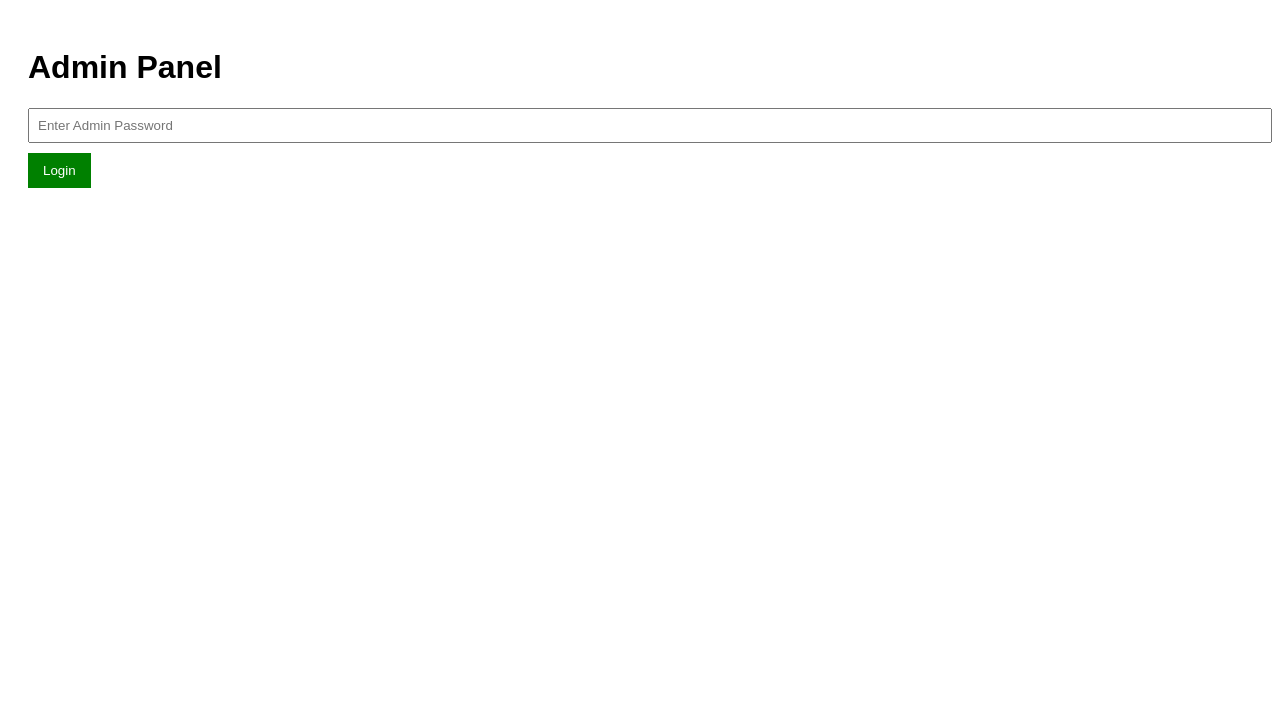
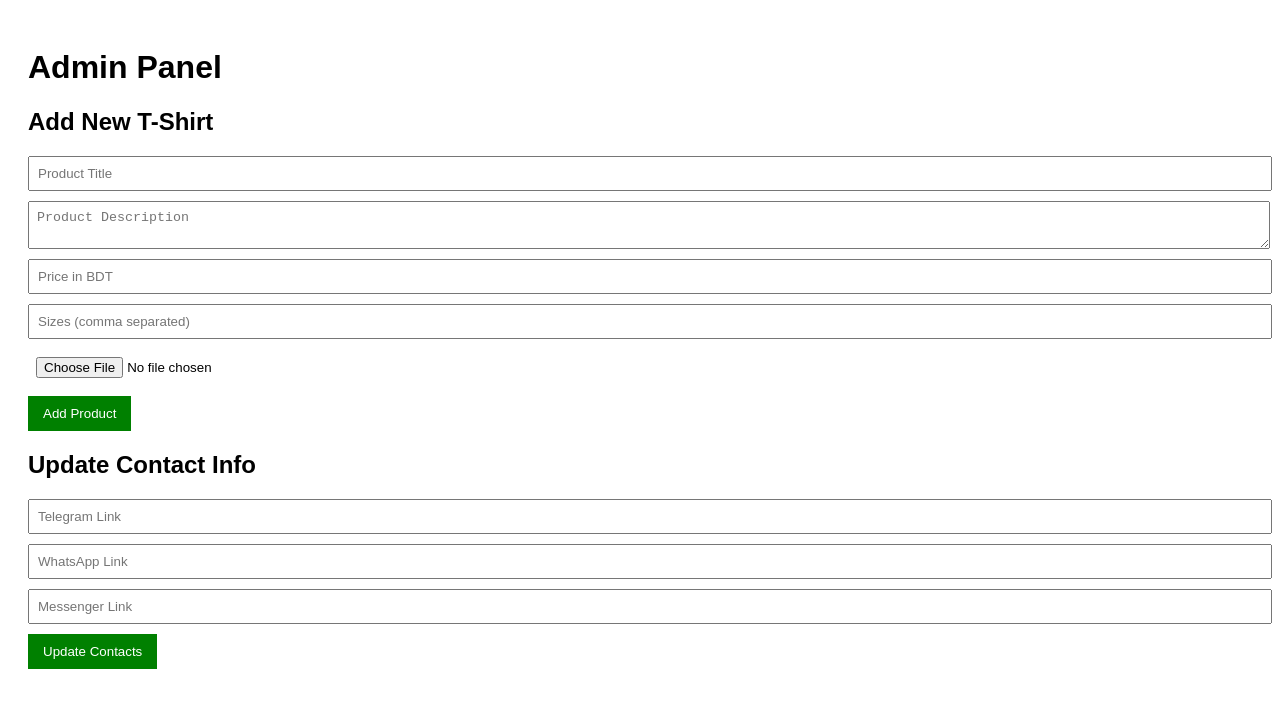
Before and after one commit to ri2900/todo-faction, a plain HTML site: page admin.html in a window 1280 px wide. Drawn offline with Linux system fonts and the light colour scheme.

Commit message:
Update admin.html

```diff
--- a/admin.html
+++ b/admin.html
@@ -1,28 +1,20 @@
-
 <!DOCTYPE html>
 <html>
 <head>
   <title>Admin Panel - Add Product</title>
   <style>
     body { font-family: Arial, sans-serif; padding: 20px; }
-    input, textarea, select { display: block; margin: 10px 0; padding: 8px; width: 100%; }
+    input, textarea { display: block; margin: 10px 0; padding: 8px; width: 100%; }
     button { padding: 10px 15px; background-color: green; color: white; border: none; cursor: pointer; }
-    .hidden { display: none; }
   </style>
 </head>
 <body>
   <h1>Admin Panel</h1>
 
-  <div id="loginDiv">
-    <input type="password" id="adminPassword" placeholder="Enter Admin Password">
-    <button onclick="checkPassword()">Login</button>
-  </div>
-
-  <div id="adminPanel" class="hidden">
   <h2>Add New T-Shirt</h2>
   <input type="text" id="title" placeholder="Product Title">
   <textarea id="description" placeholder="Product Description"></textarea>
-    <input type="number" id="price" placeholder="Price">
+  <input type="number" id="price" placeholder="Price in BDT">
   <input type="text" id="sizes" placeholder="Sizes (comma separated)">
   <input type="file" id="imageUpload">
   <button onclick="uploadImageAndAddProduct()">Add Product</button>
@@ -32,7 +24,6 @@
   <input type="text" id="whatsapp" placeholder="WhatsApp Link">
   <input type="text" id="messenger" placeholder="Messenger Link">
   <button onclick="updateContacts()">Update Contacts</button>
-  </div>
 
   <script src="https://www.gstatic.com/firebasejs/10.12.0/firebase-app.js"></script>
   <script src="https://www.gstatic.com/firebasejs/10.12.0/firebase-firestore.js"></script>
```
Lines whose indentation alone changed are shown as unchanged.
